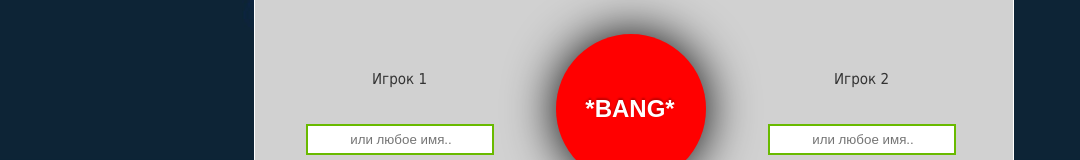
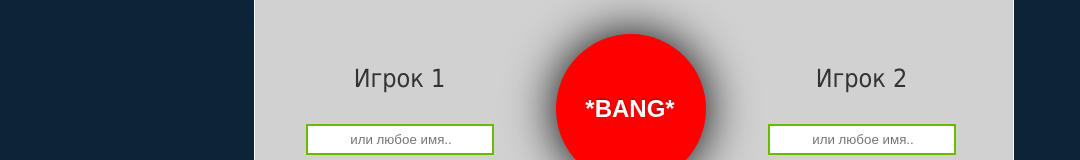
Before and after one commit to Cepoeympo/Cepoeympo.github.io, a plain HTML site: page revolver.html in a window 1280 px wide. Both pictures are taken after a click on the button "Понеслась душа в рай". Shown: the part 293-453 px from the top of the page, without its empty margins (6-1086 px from the left). Drawn offline with Linux system fonts and the light colour scheme.

Commit message:
rename font-size fix

```diff
--- a/style.css
+++ b/style.css
@@ -439,3 +439,7 @@ h3 {
 input {
     text-align: center;
 }
+
+#name_output_one, #name_output_two {
+    font-size: 25px;
+}
```
